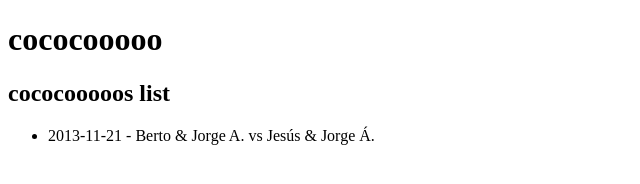
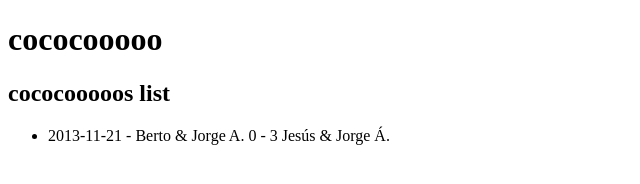
Before and after one commit to bladron/cococooooo, a plain HTML site: page index.html in a window 1280 px wide. Shown: the full height of the page, 0-640 px from the left. Drawn offline with Linux system fonts and the light colour scheme.

Commit message:
added score

```diff
--- a/index.html
+++ b/index.html
@@ -5,7 +5,7 @@
 		<h1>cococooooo</h1>
 		<h2>cococooooos list</h2>
 		<ul>
-			<li class="impossible">2013-11-21 - Berto &amp; Jorge A. vs Jes&uacute;s & Jorge &Aacute;.</li>
+			<li class="impossible">2013-11-21 - Berto &amp; Jorge A. 0 - 3 Jes&uacute;s & Jorge &Aacute;.</li>
 		</ul>
 	</body>
 </html>
```
